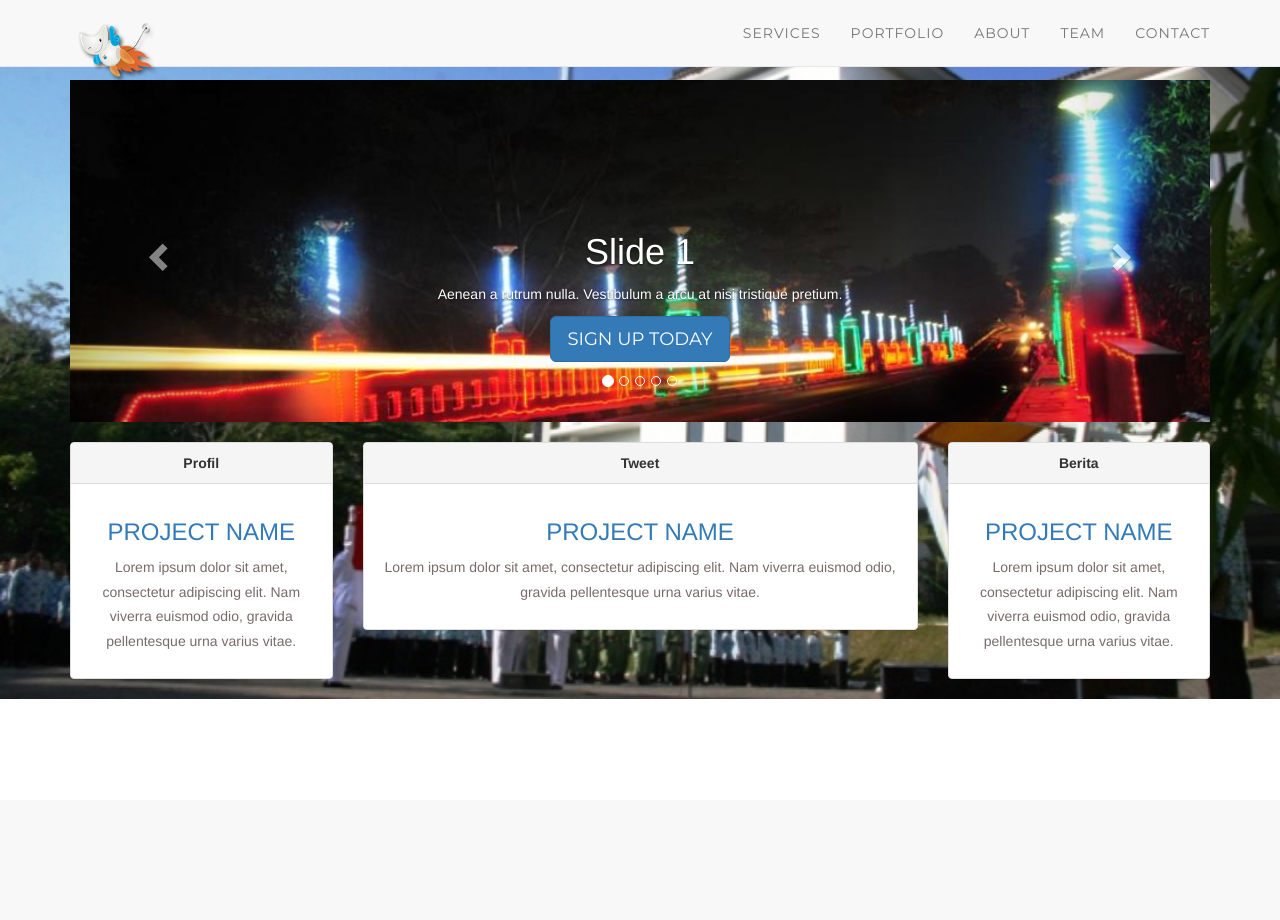
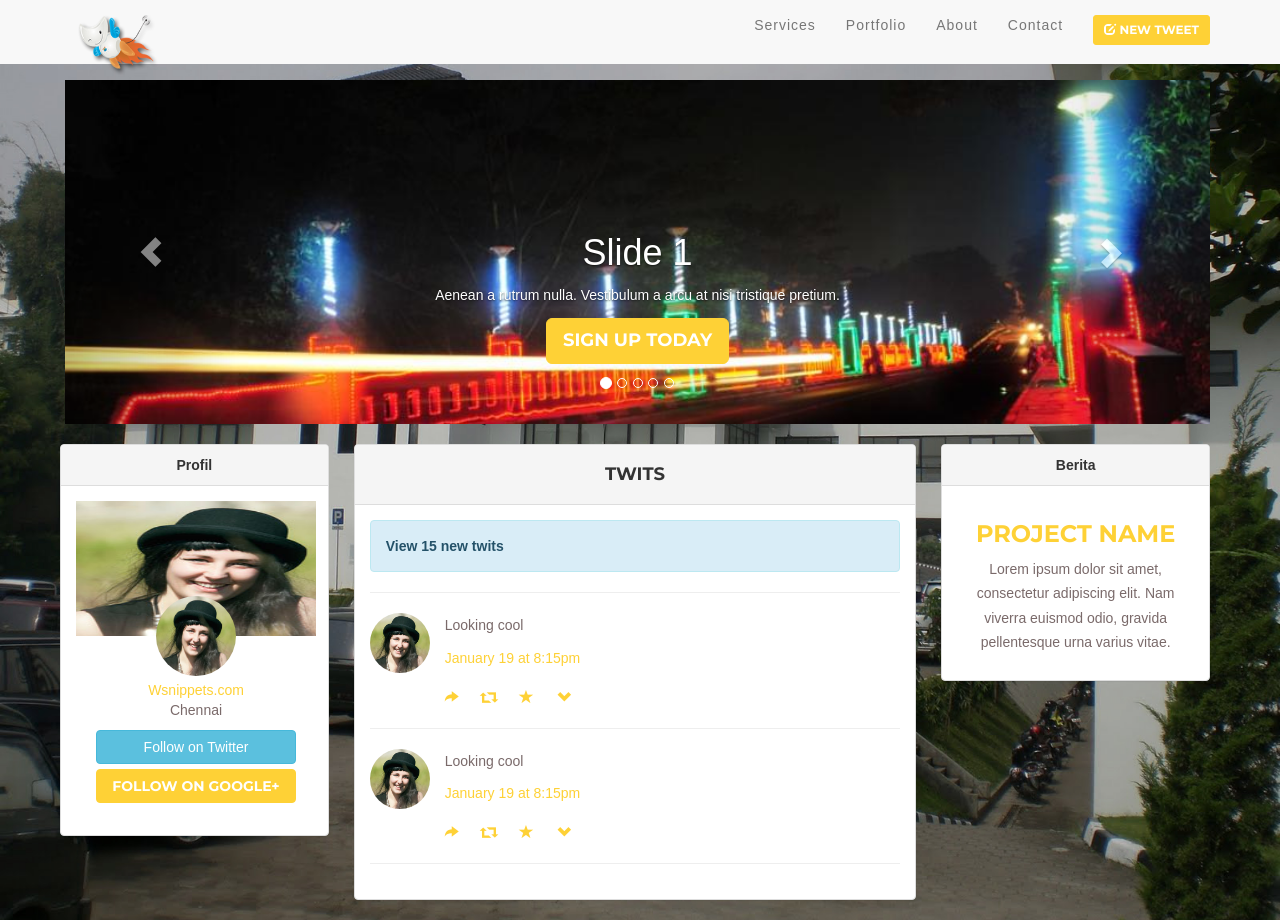
Before and after one commit to ratihpujihati/twitder, a PHP site: page /beranda.html in a window 1280 px wide. Before the commit the page ends 699 px from the top, so only its background shows below. Run offline with PHP 8.4, Linux system fonts and the light colour scheme; some libraries are stand-ins or nearby versions; some web fonts are replaced.

Commit message:
update interface, modal, stream twits, profil avatar,dll

```diff
--- a/beranda.html
+++ b/beranda.html
@@ -13,6 +13,7 @@
 
     <!-- Bootstrap Core CSS -->
     <link href="css/bootstrap.min.css" rel="stylesheet">
+    <link href="css/profil.css" rel="stylesheet">
     <link href="css/jquerysctipttop.css" rel="stylesheet">
 
     <!-- Custom JS -->
@@ -37,10 +38,9 @@
     <![endif]-->
 
 </head>
-<link href="http://netdna.bootstrapcdn.com/bootstrap/3.1.1/css/bootstrap.min.css" rel="stylesheet" />
+<!-- <link href="http://netdna.bootstrapcdn.com/bootstrap/3.1.1/css/bootstrap.min.css" rel="stylesheet" />
 <script src="http://ajax.googleapis.com/ajax/libs/jquery/1.11.1/jquery.min.js"></script>
-<script src="http://netdna.bootstrapcdn.com/bootstrap/3.1.1/js/bootstrap.min.js"></script>
-<link href="http://www.jqueryscript.net/css/jquerysctipttop.css" rel="stylesheet" type="text/css">
+<script src="http://netdna.bootstrapcdn.com/bootstrap/3.1.1/js/bootstrap.min.js"></script> -->
 
 <body id="page-top" class="index">
 <!-- Navigation -->
@@ -74,10 +74,11 @@
                         <a class="page-scroll" href="#about">About</a>
                     </li>
                     <li>
-                        <a class="page-scroll" href="#team">Team</a>
+                        <a class="page-scroll" href="#contact">Contact</a>
                     </li>
                     <li>
-                        <a class="page-scroll" href="#contact">Contact</a>
+                        <a class="page-scroll" href="#"><button class="btn btn-primary btn-sm" data-toggle="modal" data-target="#myModal"><span class="glyphicon glyphicon-edit"></span> New Tweet</button>
+						</a>
                     </li>
                 </ul>
             </div>
@@ -174,10 +175,26 @@
 					<div class="panel panel-default">
 						<div class="panel-heading"><strong class="">Profil</strong></div>
 						<div class="panel-body">
-								<h3>
-									<a href="#">Project Name</a>
-								</h3>
-								<p>Lorem ipsum dolor sit amet, consectetur adipiscing elit. Nam viverra euismod odio, gravida pellentesque urna varius vitae.</p>
+							<div class="g-hover-card">
+								<img src="img/team/1.jpg" alt="">
+								<div class="user-avatar">
+								   <img src="img/team/1.jpg" alt="">
+								</div>
+								<div class="info">
+								   <div class="title">
+									  <a href="http://www.wsnippets.com">Wsnippets.com</a>
+								   </div>
+								   <div class="description">Chennai</div>
+								</div>
+								<div class="bottom">
+								   <a href="https://twitter.com/wsnippets" class="btn btn-info btn-block">
+									  Follow on Twitter
+								   </a>
+								   <a href="https://plus.google.com/+Wsnippets" rel="publisher" class="btn btn-primary btn-block">
+										  Follow on Google+
+								   </a>
+								</div>
+							 </div>
 						</div>
 						</div>
 					</div>
@@ -185,12 +202,43 @@
 					<!--Tweet-->
 					<div class="col-md-6 portfolio-item">
 					<div class="panel panel-default">
-						<div class="panel-heading"><strong class="">Tweet</strong></div>
+						<div class="panel-heading"><strong class=""><h4>Twits</h4></strong></div>
 						<div class="panel-body">
-								<h3>
-									<a href="#">Project Name</a>
-								</h3>
-								<p>Lorem ipsum dolor sit amet, consectetur adipiscing elit. Nam viverra euismod odio, gravida pellentesque urna varius vitae.</p>
+								<div class="stream">
+									<div class="alert alert-info" role="alert">
+										<a href="#" style="text-align:center" class="alert-link">View 15 new twits</a>
+									</div>
+								  </div>
+								  <hr>
+
+								  <div class="stream">
+									<a class="pull-left" href="#">
+									 <img width="60px" height="60px" class="img-circle img-responsive" alt="" src="img/team/1.jpg"></img>
+									</a>
+									<div class="stream-body">
+									  <p>Looking cool</p>
+									  <a href="#">January 19 at 8:15pm</a></br></br>
+									  <a href=""><span class="glyphicon glyphicon-share-alt"></span></a>&nbsp;&nbsp;&nbsp;&nbsp;&nbsp;
+									  <a href=""><span class="glyphicon glyphicon-retweet"></span></a>&nbsp;&nbsp;&nbsp;&nbsp;&nbsp;
+									  <a href=""><span class="glyphicon glyphicon-star"></span></a>&nbsp;&nbsp;&nbsp;&nbsp;&nbsp;
+									  <a href=""><span class="glyphicon glyphicon-chevron-down"></span></a>&nbsp;
+									</div>
+								  </div>
+								  <hr>
+								  <div class="stream">
+									<a class="pull-left" href="#">
+									 <img width="60px" height="60px" class="img-circle img-responsive" alt="" src="img/team/1.jpg"></img>
+									</a>
+									<div class="stream-body">
+									  <p>Looking cool</p>
+									  <a href="#">January 19 at 8:15pm</a></br></br>
+									  <a href=""><span class="glyphicon glyphicon-share-alt"></span></a>&nbsp;&nbsp;&nbsp;&nbsp;&nbsp;
+									  <a href=""><span class="glyphicon glyphicon-retweet"></span></a>&nbsp;&nbsp;&nbsp;&nbsp;&nbsp;
+									  <a href=""><span class="glyphicon glyphicon-star"></span></a>&nbsp;&nbsp;&nbsp;&nbsp;&nbsp;
+									  <a href=""><span class="glyphicon glyphicon-chevron-down"></span></a>&nbsp;
+									</div>
+								  </div>
+								  <hr>
 						</div>
 						</div>
 					</div>
@@ -213,3 +261,22 @@
             </div>
         </div>
 	</header>
+
+<!-- Modal -->
+<div class="modal fade" id="myModal" tabindex="-1" role="dialog" aria-labelledby="myModalLabel" aria-hidden="true">
+  <div class="modal-dialog">
+    <div class="modal-content">
+      <div class="modal-header">
+        <button type="button" class="close" data-dismiss="modal"><span aria-hidden="true">&times;</span><span class="sr-only">Close</span></button>
+        <h4 class="modal-title" id="myModalLabel">Modal title</h4>
+      </div>
+      <div class="modal-body">
+        ...
+      </div>
+      <div class="modal-footer">
+        <button type="button" class="btn btn-default" data-dismiss="modal">Close</button>
+        <button type="button" class="btn btn-primary">Save changes</button>
+      </div>
+    </div>
+  </div>
+</div>
--- a/css/agency.css
+++ b/css/agency.css
@@ -6,7 +6,7 @@
 
 body {
     overflow-x: hidden;
-    font-family: "Roboto Slab","Helvetica Neue",Helvetica,Arial,sans-serif;
+    font-family: Arial,sans-serif;
 }
 
 .text-muted {
@@ -214,8 +214,7 @@ fieldset[disabled] .btn-xl.active {
 }
 
 .navbar-default .nav li a {
-    text-transform: uppercase;
-    font-family: Montserrat,"Helvetica Neue",Helvetica,Arial,sans-serif;
+    font-family: Arial,sans-serif;
     font-weight: 400;
     letter-spacing: 1px;
     color: #777;
@@ -224,6 +223,9 @@ fieldset[disabled] .btn-xl.active {
 .navbar-default .nav li a:hover,
 .navbar-default .nav li a:focus {
     outline: 0;
+	border-bottom: 2px solid #20202F;
+	font-weight: 450;
+	font-style: bold;
     color: #20202F;
 }
 
@@ -241,7 +243,6 @@ fieldset[disabled] .btn-xl.active {
 
 @media(min-width:768px) {
     .navbar-default {
-        padding: 8px 0;
         border: 0;
         background-color: #f8f8f8;
 		border-bottom: 4px solid #f8f8f8;
@@ -897,3 +898,32 @@ body {
     margin-top: 80px;
     margin-bottom: 20px;
 }
+
+.col-xs-1, .col-sm-1, .col-md-1, .col-lg-1, .col-xs-2, .col-sm-2, .col-md-2, .col-lg-2, .col-xs-3, .col-sm-3, .col-md-3, .col-lg-3, .col-xs-4, .col-sm-4, .col-md-4, .col-lg-4, .col-xs-5, .col-sm-5, .col-md-5, .col-lg-5, .col-xs-6, .col-sm-6, .col-md-6, .col-lg-6, .col-xs-7, .col-sm-7, .col-md-7, .col-lg-7, .col-xs-8, .col-sm-8, .col-md-8, .col-lg-8, .col-xs-9, .col-sm-9, .col-md-9, .col-lg-9, .col-xs-10, .col-sm-10, .col-md-10, .col-lg-10, .col-xs-11, .col-sm-11, .col-md-11, .col-lg-11, .col-xs-12, .col-sm-12, .col-md-12, .col-lg-12 {
+    position: relative;
+    min-height: 1px;
+    padding-left: 10px;
+    /* padding-right: 15px; */
+}
+
+.judulTweet{
+	font-size: 14px;
+	line-height: inherit;
+}
+
+.stream{
+	font-size: 14px;
+	line-height: inherit;
+	text-align: left;
+}
+
+.stream:hover{
+	background-color: #eee;
+}
+
+.stream-body{
+	font-size: 14px;
+	line-height: inherit;
+	text-align: left;
+	padding-left: 75px;
+}
--- /dev/null
+++ b/css/profil.css
@@ -0,0 +1,60 @@
+#wrap{
+	background:#ddd;
+}
+
+.g-hover-card {
+  position: relative;
+  text-align: center;
+  background-color: #fff;
+}
+
+.g-hover-card img {
+  width: 280px;
+  height: 135px;
+}
+
+.g-hover-card .user-avatar {
+  position: relative;
+  top: -40px;
+  margin-bottom: -40px;
+}
+
+.g-hover-card .user-avatar img {
+  width: 80px;
+  height: 80px;
+  max-width: 80px;
+  max-height: 80px;
+  -webkit-border-radius: 50%;
+  -moz-border-radius: 50%;
+  border-radius: 50%;
+}
+
+.g-hover-card .info {
+  padding: 4px 8px 10px;
+}
+
+.g-hover-card  .info.title {
+  margin-bottom: 4px;
+  font-size: 24px;
+  line-height: 1;
+  color: #262626;
+  vertical-align: middle;
+}
+
+.g-hover-card  .info.descriptions {
+  overflow: hidden;
+  font-size: 12px;
+  line-height: 20px;
+  color: #737373;
+  text-overflow: ellipsis;
+}
+
+.g-hover-card .bottom {
+  padding: 0 20px;
+  margin-bottom: 17px;
+}
+.g-hover-card{
+  width: 240px;
+  padding-top: 0px;
+  overflow: hidden;
+}
```
Also changed, not shown: css/timeline.css (added, +264 -0 lines), img/header-bg.jpg, img/header-bg4.jpg (added), img/team/1.jpg (added), img/team/2.jpg (added), img/team/3.jpg (added), 1 other file.
